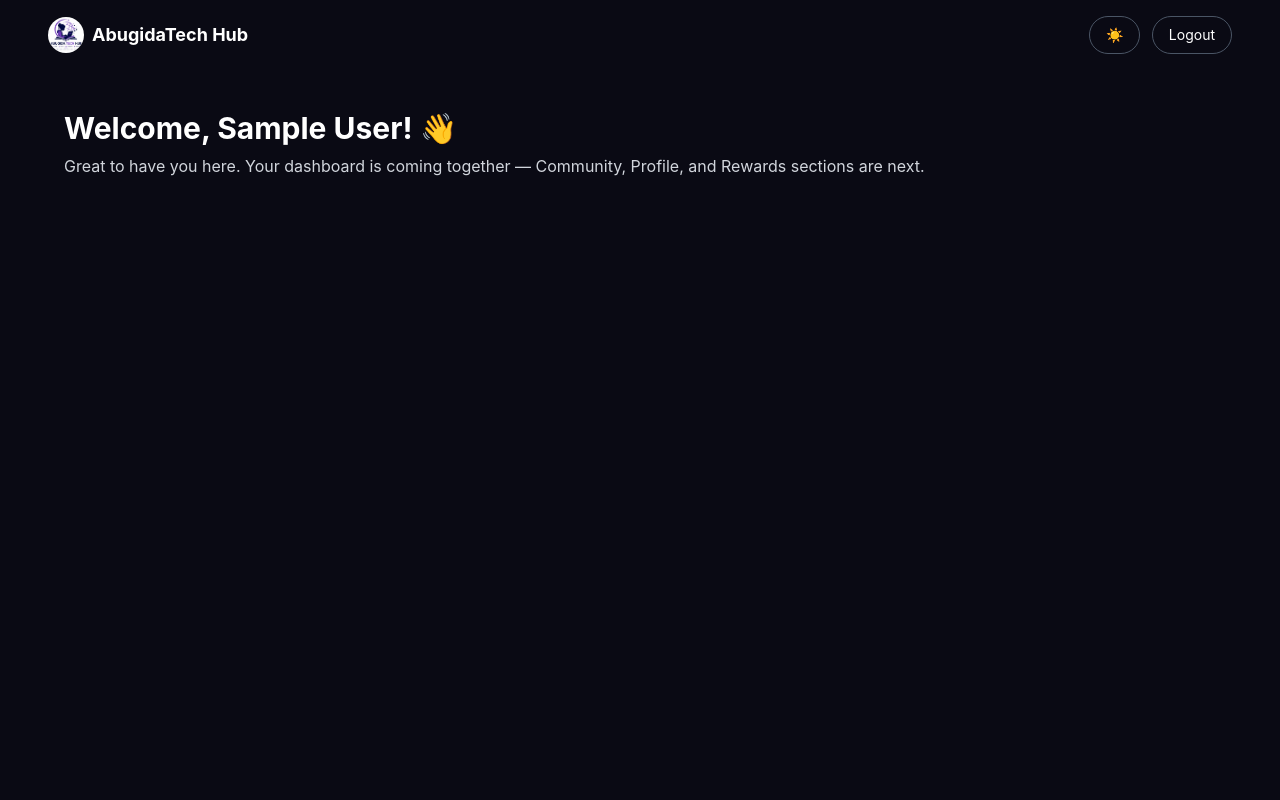
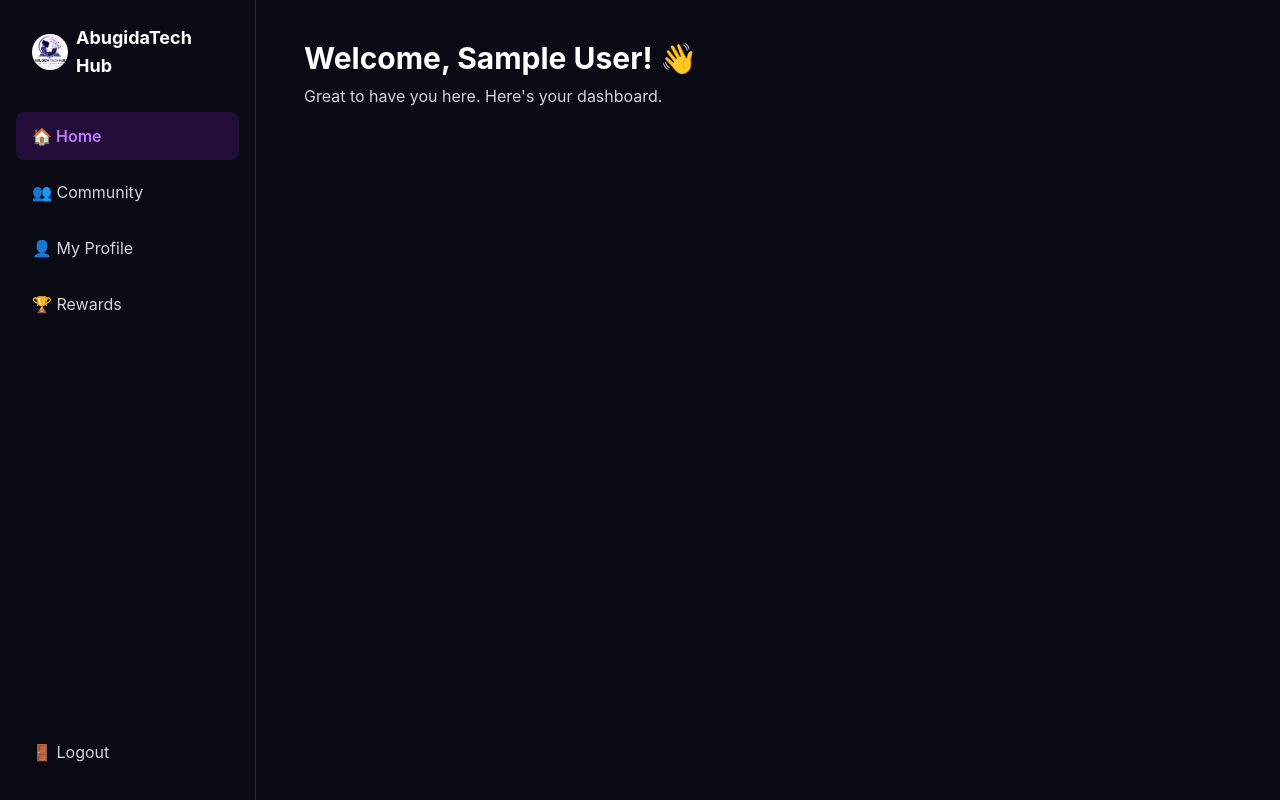
Before and after one commit to Aklesia-coder/Abugidatech-hub, a React (Vite) app: page /home in a window 1280 px wide. Built offline with nearby package versions, Linux system fonts and the light colour scheme; no server answers; sample sign-in values are in the browser's storage.

Commit message:
save latest project

```diff
--- a/src/Home.jsx
+++ b/src/Home.jsx
@@ -1,11 +1,10 @@
 import { useState, useEffect } from 'react'
 import { useNavigate } from 'react-router-dom'
-import { onAuthStateChanged, signOut } from 'firebase/auth'
+import { onAuthStateChanged } from 'firebase/auth'
 import { auth } from './firebase'
-import logo from './assets/logo.png'
+import Sidebar from './Sidebar.jsx'
 
 function Home() {
-  const [darkMode, setDarkMode] = useState(true)
   const [user, setUser] = useState(null)
   const navigate = useNavigate()
 
@@ -20,11 +19,6 @@ function Home() {
     return () => unsubscribe()
   }, [navigate])
 
-  const handleLogout = async () => {
-    await signOut(auth)
-    navigate('/login')
-  }
-
   if (!user) {
     return (
       <div className="min-h-screen flex items-center justify-center bg-white dark:bg-[#0a0a14] text-gray-900 dark:text-white">
@@ -34,37 +28,15 @@ function Home() {
   }
 
   return (
-    <div className={darkMode ? 'dark' : ''}>
-      <div className="min-h-screen bg-white dark:bg-[#0a0a14] transition-colors duration-300 text-gray-900 dark:text-white">
-
-        <nav className="flex items-center justify-between px-6 py-4 md:px-12">
-          <div className="flex items-center gap-2">
-            <img src={logo} alt="AbugidaTech Hub logo" className="w-9 h-9 rounded-full object-cover" />
-            <span className="font-bold text-lg">AbugidaTech Hub</span>
-          </div>
-
-          <div className="flex items-center gap-3">
-            <button
-              onClick={() => setDarkMode(!darkMode)}
-              className="flex items-center gap-2 px-4 py-2 rounded-full border border-gray-300 dark:border-gray-600 text-sm hover:bg-gray-100 dark:hover:bg-gray-800 transition"
-            >
-              {darkMode ? '☀️' : '🌙'}
-            </button>
-            <button
-              onClick={handleLogout}
-              className="px-4 py-2 rounded-full border border-gray-300 dark:border-gray-600 text-sm hover:bg-gray-100 dark:hover:bg-gray-800 transition"
-            >
-              Logout
-            </button>
-          </div>
-        </nav>
-
-        <div className="px-6 md:px-16 py-10">
+    <div className="dark">
+      <div className="flex min-h-screen bg-white dark:bg-[#0a0a14] transition-colors duration-300">
+        <Sidebar />
+        <div className="flex-1 px-6 md:px-12 py-10 pb-24 md:pb-10 text-gray-900 dark:text-white">
           <h1 className="text-2xl md:text-3xl font-bold mb-2">
             Welcome, {user.displayName || 'friend'}! 👋
           </h1>
           <p className="text-gray-600 dark:text-gray-300">
-            Great to have you here. Your dashboard is coming together — Community, Profile, and Rewards sections are next.
+            Great to have you here. Here's your dashboard.
           </p>
         </div>
       </div>
--- /dev/null
+++ b/src/Sidebar.jsx
@@ -0,0 +1,76 @@
+import { NavLink, useNavigate } from 'react-router-dom'
+import { signOut } from 'firebase/auth'
+import { auth } from './firebase'
+import logo from './assets/logo.png'
+
+function Sidebar() {
+  const navigate = useNavigate()
+
+  const handleLogout = async () => {
+    await signOut(auth)
+    navigate('/login')
+  }
+
+  const desktopLinkClass = ({ isActive }) =>
+    `flex items-center gap-3 px-4 py-3 rounded-lg transition ${
+      isActive
+        ? 'bg-purple-100 dark:bg-purple-900/30 text-purple-600 dark:text-purple-400 font-semibold'
+        : 'text-gray-700 dark:text-gray-300 hover:bg-gray-100 dark:hover:bg-gray-800'
+    }`
+
+  const mobileLinkClass = ({ isActive }) =>
+    `flex flex-col items-center justify-center gap-1 flex-1 py-2 text-xs ${
+      isActive
+        ? 'text-purple-600 dark:text-purple-400 font-semibold'
+        : 'text-gray-500 dark:text-gray-400'
+    }`
+
+  return (
+    <>
+      {/* Desktop Sidebar - hidden on mobile */}
+      <div className="hidden md:flex w-64 min-h-screen bg-white dark:bg-[#0a0a14] border-r border-gray-200 dark:border-gray-800 flex-col justify-between py-6 px-4">
+        <div>
+          <div className="flex items-center gap-2 px-4 mb-8">
+            <img src={logo} alt="AbugidaTech Hub logo" className="w-9 h-9 rounded-full object-cover" />
+            <span className="font-bold text-lg text-gray-900 dark:text-white">AbugidaTech Hub</span>
+          </div>
+
+          <nav className="flex flex-col gap-2">
+            <NavLink to="/home" className={desktopLinkClass}>🏠 Home</NavLink>
+            <NavLink to="/community" className={desktopLinkClass}>👥 Community</NavLink>
+            <NavLink to="/profile" className={desktopLinkClass}>👤 My Profile</NavLink>
+            <NavLink to="/rewards" className={desktopLinkClass}>🏆 Rewards</NavLink>
+          </nav>
+        </div>
+
+        <button
+          onClick={handleLogout}
+          className="flex items-center gap-3 px-4 py-3 rounded-lg text-gray-700 dark:text-gray-300 hover:bg-red-50 dark:hover:bg-red-900/20 hover:text-red-600 transition"
+        >
+          🚪 Logout
+        </button>
+      </div>
+
+      {/* Mobile Bottom Nav - hidden on desktop */}
+      <div className="md:hidden fixed bottom-0 left-0 right-0 bg-white dark:bg-[#0a0a14] border-t border-gray-200 dark:border-gray-800 flex items-center justify-around z-50">
+        <NavLink to="/home" className={mobileLinkClass}>
+          🏠 <span>Home</span>
+        </NavLink>
+        <NavLink to="/community" className={mobileLinkClass}>
+          👥 <span>Community</span>
+        </NavLink>
+        <NavLink to="/profile" className={mobileLinkClass}>
+          👤 <span>Profile</span>
+        </NavLink>
+        <NavLink to="/rewards" className={mobileLinkClass}>
+          🏆 <span>Rewards</span>
+        </NavLink>
+        <button onClick={handleLogout} className="flex flex-col items-center justify-center gap-1 flex-1 py-2 text-xs text-gray-500 dark:text-gray-400">
+          🚪 <span>Logout</span>
+        </button>
+      </div>
+    </>
+  )
+}
+
+export default Sidebar
```
